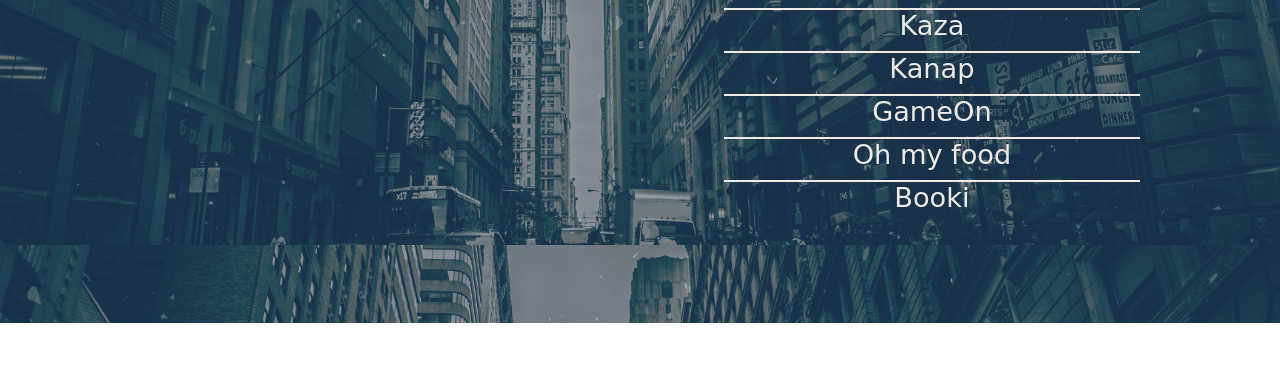
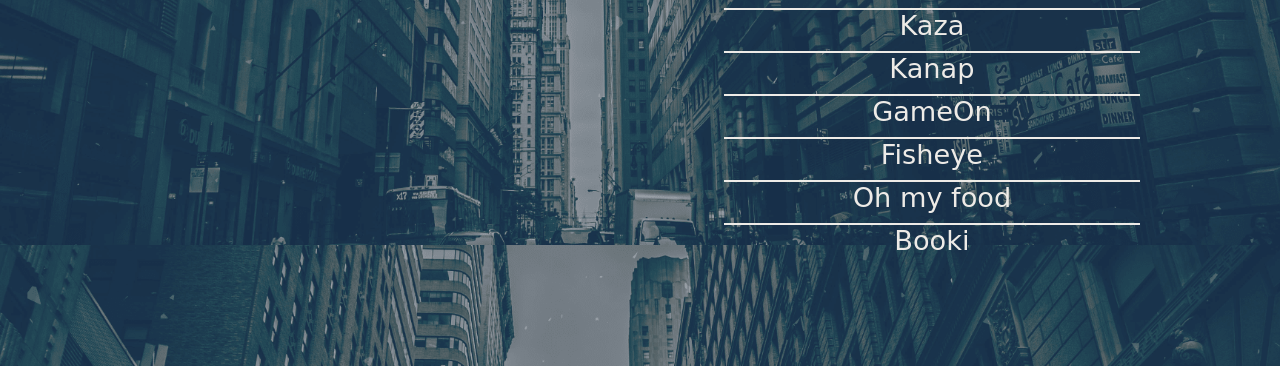
Before and after one commit to JimmyDef/discover-me, a website: page index.html in a window 1280 px wide. Shown: the part 555-921 px from the top of the page. Before the commit the page ends 878 px from the top, so only its background shows below. Drawn offline with nearby package versions, Linux system fonts and the light colour scheme; a web font is replaced by a local one.

Commit message:
feat: ajout fisheye

```diff
--- a/index.html
+++ b/index.html
@@ -77,6 +77,11 @@
               <a target="_blank" href="https://jimmydef.net/gameon"> GameOn </a>
             </li>
             <li>
+              <a target="_blank" href="https://jimmydef.net/fisheye">
+                Fisheye
+              </a>
+            </li>
+            <li>
               <a target="_blank" href="https://jimmydef.net/ohmyfood">
                 Oh my food
               </a>
```
